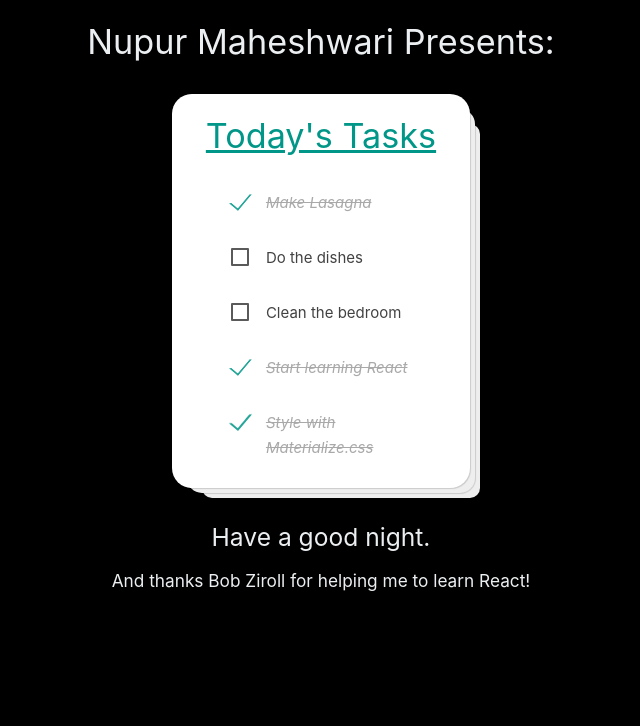
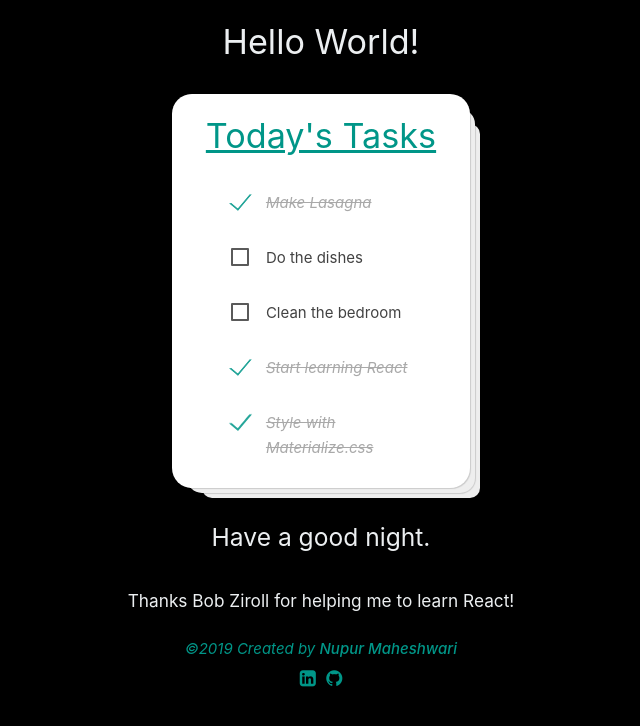
Before and after one commit to NupurM/HelloReact, a React (Create React App) app: page / in a window 1280 px wide. Shown: the top 726 px of the page, without its empty margins (319-959 px from the left). Built offline with nearby package versions, Linux system fonts and the light colour scheme.

Commit message:
Add signature with links to GitHub and LinkedIn

```diff
--- a/public/index.html
+++ b/public/index.html
@@ -6,9 +6,10 @@
   <link rel="shortcut icon" href="%PUBLIC_URL%/favicon.ico" />
   <meta name="viewport" content="width=device-width, initial-scale=1" />
   <meta name="theme-color" content="#000000" />
+  <title>Nupur's React Demo</title>
   <link rel="manifest" href="%PUBLIC_URL%/manifest.json" />
   <link rel="stylesheet" href="https://cdnjs.cloudflare.com/ajax/libs/materialize/1.0.0/css/materialize.min.css">
-  <title>Nupur's React Demo</title>
+  <link async rel="stylesheet" href="https://cdnjs.cloudflare.com/ajax/libs/font-awesome/4.7.0/css/font-awesome.min.css">
 </head>
 
 <body class="container black blue-grey-text text-lighten-5 ">
--- /dev/null
+++ b/src/components/Footer/Credits.js
@@ -0,0 +1,11 @@
+import React from 'react';
+
+class Credits extends React.Component{
+  render() {
+    return (
+      <h6 className="col s12">Thanks Bob Ziroll for helping me to learn React!</h6>
+    );
+  }
+}
+
+export default Credits;
--- a/src/components/Footer/Footer.js
+++ b/src/components/Footer/Footer.js
@@ -1,12 +1,21 @@
 import React from 'react';
+import Credits from './Credits';
 import Greeting from './Greeting';
+import Signature from './Signature';
 
 class Footer extends React.Component {
   render() {
     return (
       <footer className="row center-align">
-        <Greeting />
-        <h6 className="col s12">And thanks Bob Ziroll for helping me to learn React!</h6>
+        <div className="row">
+          <Greeting />
+        </div>
+        <div className="row">
+          <Credits />
+        </div>
+        <div className="row">
+          <Signature />
+        </div>
       </footer>
     );
   }
--- /dev/null
+++ b/src/components/Footer/Signature.css
@@ -0,0 +1,5 @@
+ .fa {
+        font-size: 1.25rem;
+        line-height: 1.5rem;
+        margin: .5rem .35rem;
+    }
--- /dev/null
+++ b/src/components/Footer/Signature.js
@@ -0,0 +1,27 @@
+import React from 'react';
+import './Signature.css'
+class Signature extends React.Component {
+  render() {
+    const firstname = 'Nupur';
+    const lastname = 'Maheshwari';
+    return (
+      <div className="col s12 teal-text">
+        <em>&copy;2019 Created by <strong>{firstname + ' ' + lastname}</strong></em><br />
+        <a href="https://www.linkedin.com/in/nupur-maheshwari/"
+          title="Connect with me on LinkedIn"
+          target="_blank"
+          className="teal-text">
+          <i class="fa fa-linkedin-square"></i>
+        </a>
+        <a href="https://github.com/NupurM/HelloReact"
+          title="See the source code on GitHub"
+          target="_blank"
+          className="teal-text">
+          <i class="fa fa-github"></i>
+        </a>
+      </div>
+    );
+  }
+}
+
+export default Signature;
--- a/src/components/Header/Header.js
+++ b/src/components/Header/Header.js
@@ -2,13 +2,12 @@ import React from 'react';
 
 class Header extends React.Component {
   render() {
-    const firstname = 'Nupur';
-    const lastname = 'Maheshwari';
+
 
     return (
       <header className="row center-align ">
-        <h4 className="col s12 hide-on-small-only">{firstname + ' ' + lastname} Presents:</h4>
-        <h5 className="col s12 hide-on-med-and-up">{firstname + ' ' + lastname} Presents:</h5>
+        <h4 className="col s12 hide-on-small-only">Hello World!</h4>
+        <h5 className="col s12 hide-on-med-and-up">Hello World!</h5>
       </header>
     );
   }
```
